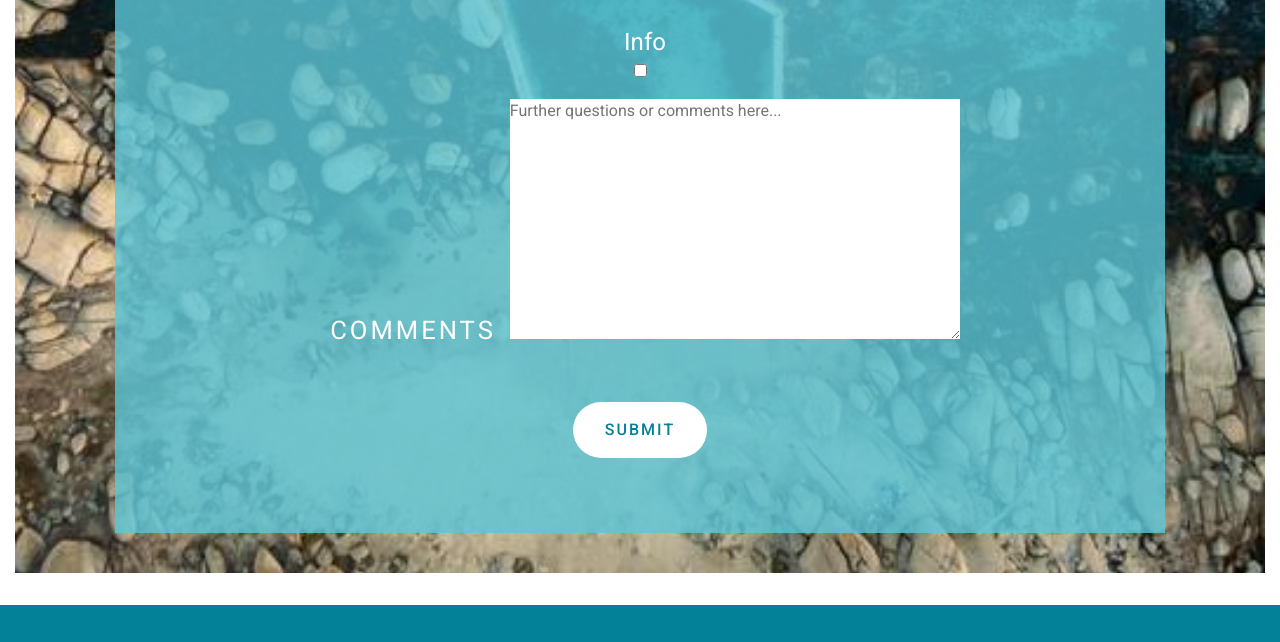
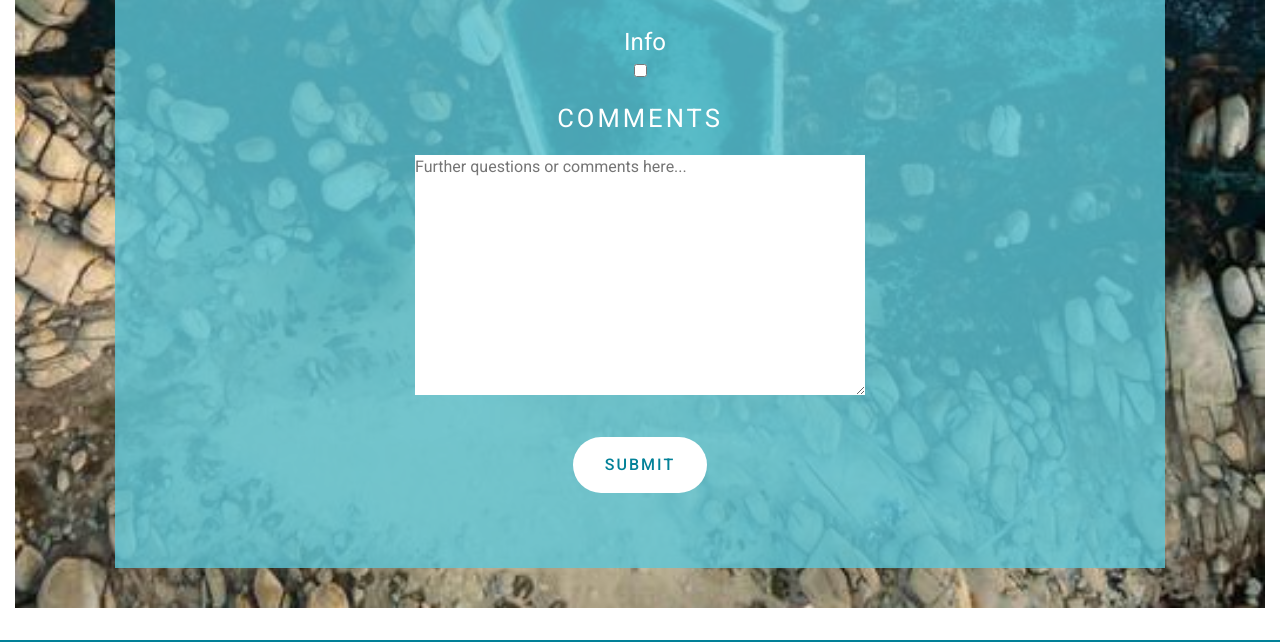
Before and after one commit to CarlosSiendones/KiteVenture-MS1-Project, a plain HTML site: page contact.html in a window 1280 px wide. Shown: the part 857-1499 px from the top of the page. Drawn offline with nearby package versions, Linux system fonts and the light colour scheme.

Commit message:
Add line break in form between text area and label comments

```diff
--- a/contact.html
+++ b/contact.html
@@ -62,7 +62,7 @@
                         </div>
                      </div>
                      <div>
-                        <label class="comments-heading" for="comments">Comments</label>
+                        <label class="comments-heading" for="comments">Comments</label><br>
                         <textarea class="comments-holder" name="comments" id="comments" cols="30" rows="10" placeholder="Further questions or comments here..."></textarea>
                      </div>
                      <div class="submit-position">
```
